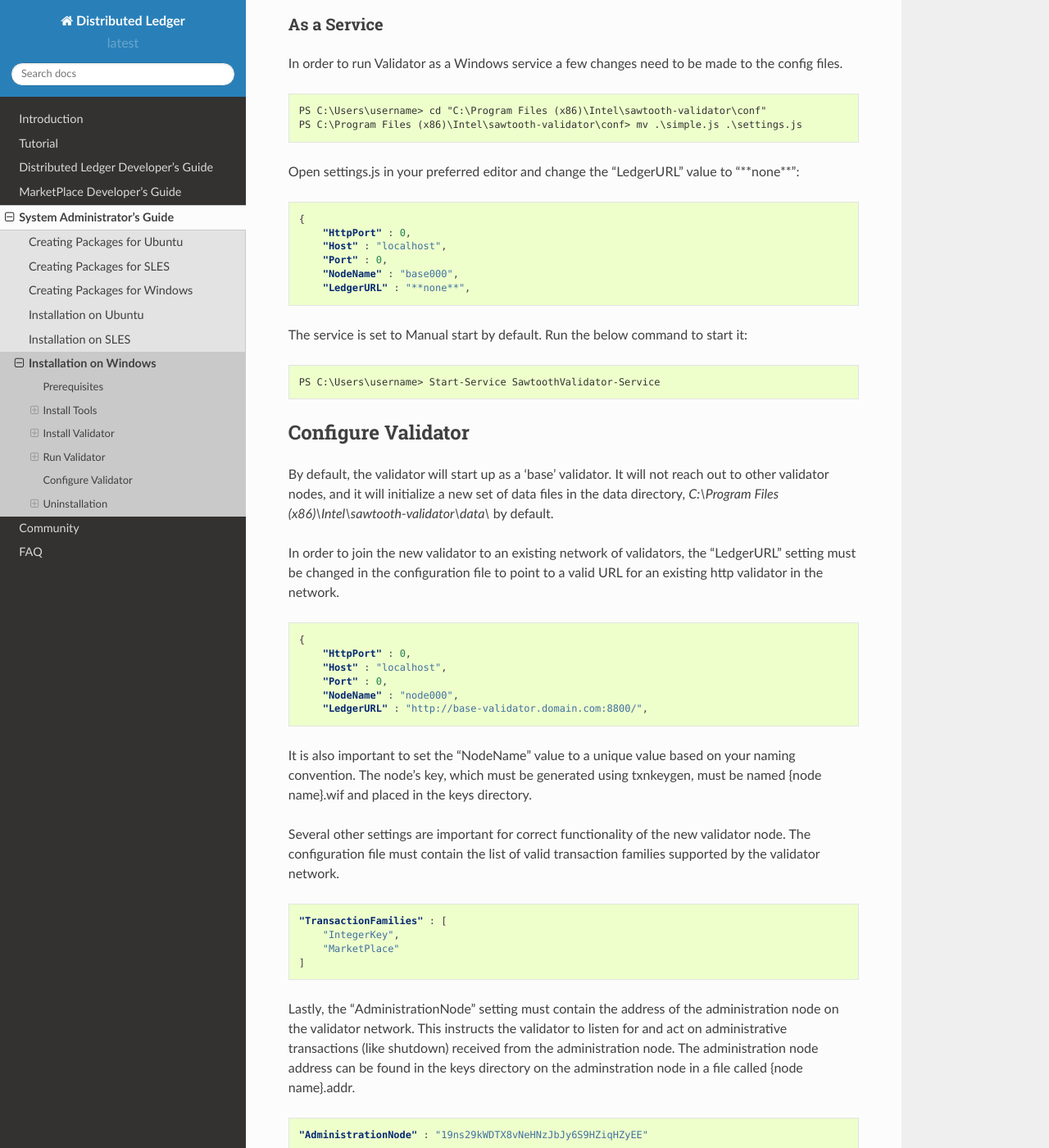
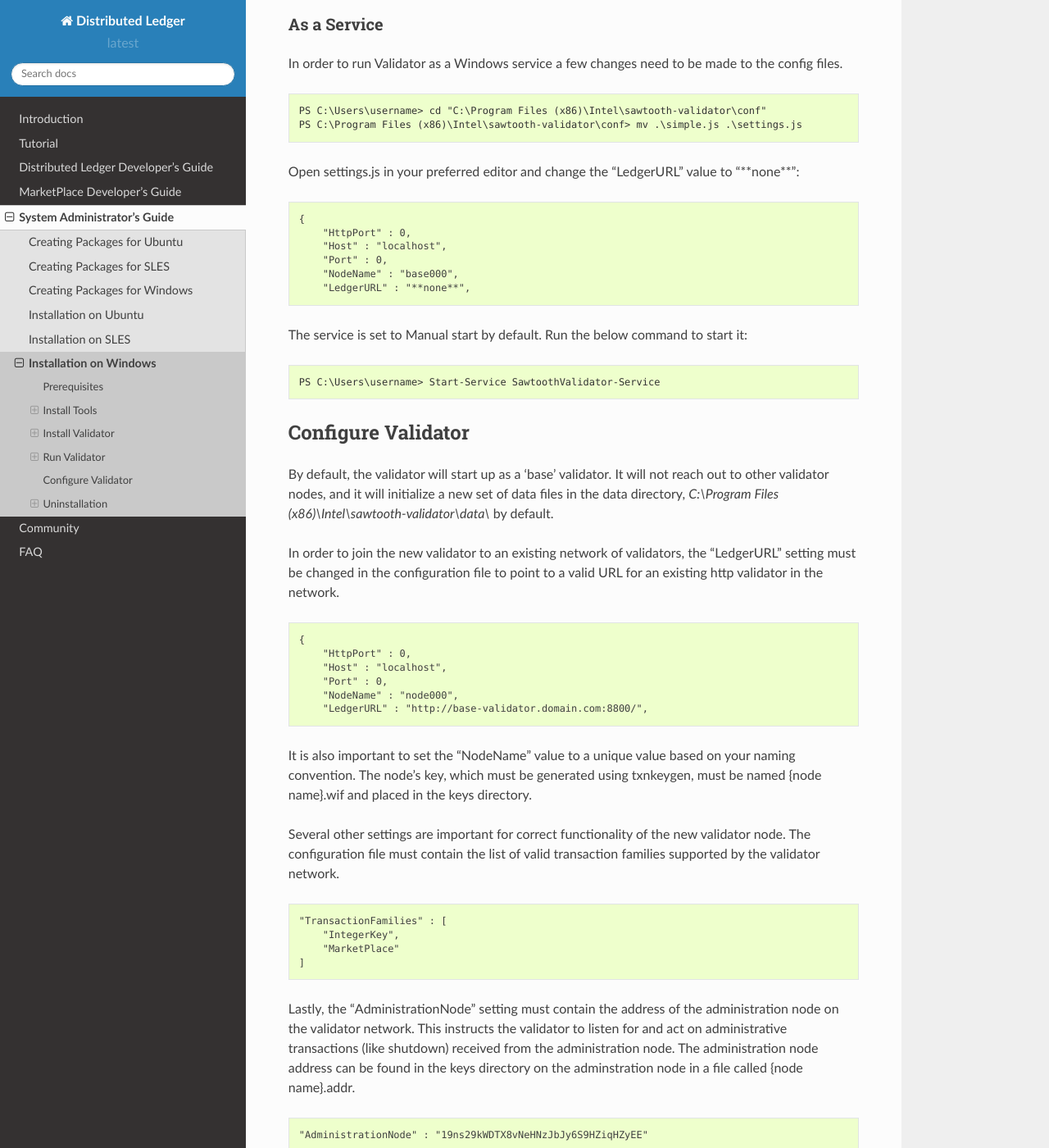
Before and after one commit to hyperledger-archives/sawtooth-core, a Sphinx documentation site: the page built from source/sysadmin_guide/installation_windows.rst, in a window 1280 px wide and 1400 px high, scrolled down 6705 px. Shown: the whole window at 82% size. Built offline with Sphinx 7.4.7 and the Read the Docs theme 2.0.0, drawn with Linux system fonts in a browser that asks for light colours; pages that are not in the unit, such as notebooks, are missing from menus.

Commit message:
Changes code-block type from "json" to "none" for code blocks which do not contain well-formed JSON

```diff
--- a/source/sysadmin_guide/installation_ubuntu.rst
+++ b/source/sysadmin_guide/installation_ubuntu.rst
@@ -96,7 +96,7 @@ In order to join the new validator to an existing network of validators,
 the "LedgerURL" setting must be changed in the configuration file to
 point to a valid URL for an existing http validator in the network.
 
-.. code-block:: json
+.. code-block:: none
 
   {
       "HttpPort" : 0,
@@ -113,7 +113,7 @@ Several other settings are important for correct functionality of the
 new validator node. The configuration file must contain the list of
 valid transaction families supported by the validator network.
 
-.. code-block:: json
+.. code-block:: none
 
   "TransactionFamilies" : [
       "IntegerKey",
@@ -127,7 +127,7 @@ received from the administration node. The administration node address
 can be found in the keys directory on the adminstration node in a file
 called {node name}.addr.
 
-.. code-block:: json
+.. code-block:: none
 
   "AdministrationNode" : "19ns29kWDTX8vNeHNzJbJy6S9HZiqHZyEE"
 
--- a/source/sysadmin_guide/installation_windows.rst
+++ b/source/sysadmin_guide/installation_windows.rst
@@ -183,7 +183,7 @@ to the config files.
 Open settings.js in your preferred editor and change the "LedgerURL" value to
 "\*\*none\*\*":
 
-.. code-block:: json
+.. code-block:: none
 
   {
       "HttpPort" : 0,
@@ -212,7 +212,7 @@ In order to join the new validator to an existing network of validators,
 the "LedgerURL" setting must be changed in the configuration file to
 point to a valid URL for an existing http validator in the network.
 
-.. code-block:: json
+.. code-block:: none
 
   {
       "HttpPort" : 0,
@@ -229,7 +229,7 @@ Several other settings are important for correct functionality of the
 new validator node. The configuration file must contain the list of
 valid transaction families supported by the validator network.
 
-.. code-block:: json
+.. code-block:: none
 
   "TransactionFamilies" : [
       "IntegerKey",
@@ -243,7 +243,7 @@ received from the administration node. The administration node address
 can be found in the keys directory on the adminstration node in a file
 called {node name}.addr.
 
-.. code-block:: json
+.. code-block:: none
 
   "AdministrationNode" : "19ns29kWDTX8vNeHNzJbJy6S9HZiqHZyEE"
 
```
